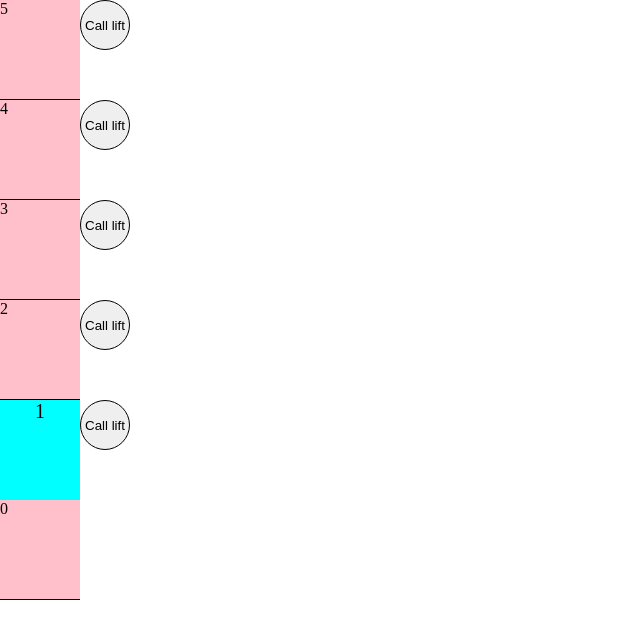
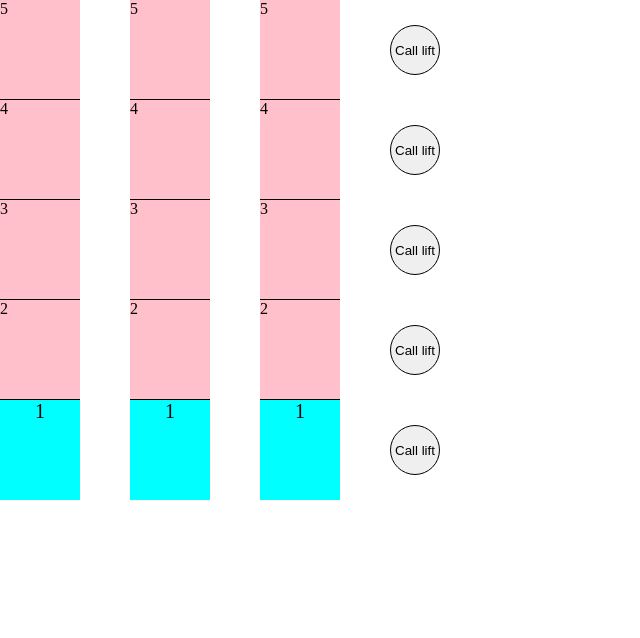
Before and after one commit to Faytelson/lift-emulator, a Vue app: page / in a window 1280 px wide. Shown: the top 638 px of the page, without its empty margins (0-640 px from the left). Built offline with nearby package versions, Linux system fonts and the light colour scheme.

Commit message:
начата работа над работой приложения с несколькими лифтами

```diff
--- a/src/App.vue
+++ b/src/App.vue
@@ -1,36 +1,25 @@
 <template>
   <div id="app">
-    <div class="container">
-      <div class="stages">
+    <div class="container-xl">
+      <LiftComponent
+          :stages="stages"
+          :localObj="localObj"
+          v-for="lift in lifts"
+          :key=lift.id
+          :num="lift.id"
+          :ref='`lift${lift.id}`'
+      ></LiftComponent>
+      <div class="buttons">
         <div
-            class="stages__stage"
-            v-for="stage in stages"
-            :key="stage.id"
-        >{{ stage.id }}
+            class="buttons__button-container"
+            v-for="button in stages"
+            :key="button.id"
+        >
           <button
-              class="stages__stage-button"
-              :key="stage.id"
-              v-if="stage.id !== 0"
-              @click="callLift(stage.id, $event.target)"
+              class="buttons__button"
+              @click="checkLifts"
           >Call lift
           </button>
-        </div>
-      </div>
-      <div class="lift-track">
-        <div
-            class="lift-track__lift"
-            ref="lift"
-        >
-          <div
-              class="table"
-          >
-            <div
-                v-show="tableClass"
-                class="table__direction"
-                :class="tableClass"
-            ></div>
-            <div class="table__stage">{{ currentActive }}</div>
-          </div>
         </div>
       </div>
     </div>
@@ -38,13 +27,15 @@
 </template>
 
 <script>
+import LiftComponent from "@/components/LiftComponent";
 
 export default {
   name: 'App',
-  components: {},
+  components: {
+    LiftComponent
+  },
   mounted() {
-    this.checkSessionState();
-    this.$refs.lift.style.bottom = `${this.current * 100}px`;
+    this.setLocalObject();
   },
   data() {
     return {
@@ -56,85 +47,21 @@ export default {
         {id: 4},
         {id: 5}
       ],
-      callStack: [],
-      vacant: true,
-      current: 1,
-      currentActive: 1,
-      tableClass: ''
+      lifts: [{id: 1}, {id: 2}, {id: 3}],
+      localObj: {}
+    }
+  },
+  computed: {
+    getLocalObj() {
+      return JSON.stringify(this.localObj)
     }
   },
   methods: {
-    callLift(id, target) {
-      if (this.currentActive !== id) {
-        target.style.background = 'yellow';
-        if (!this.callStack.includes(id)) {
-          this.callStack.push(id)
-        }
-        if (this.vacant) {
-          this.launchLift(this.callStack[0], target);
-        }
-      }
+    checkLifts() {
+
     },
-    launchLift(id, button) {
-      const self = this;
-      this.currentActive = id;
-      localStorage.setItem('currentActive', self.currentActive);
-      this.vacant = false;
-      let delta = Math.abs(id - this.current);
-      // setting lift's position
-      let interval = setInterval(function () {
-        if (self.current > id) {
-          self.tableClass = 'down';
-          self.$refs.lift.style.bottom = `${parseFloat(self.$refs.lift.style.bottom) - 1}px`;
-          if (self.$refs.lift.style.bottom <= `${id * 100}px`) {
-            clearInterval(interval)
-          }
-        } else {
-          self.tableClass = 'up';
-          self.$refs.lift.style.bottom = `${parseFloat(self.$refs.lift.style.bottom) + 1}px`;
-          if (self.$refs.lift.style.bottom >= `${id * 100}px`) {
-            clearInterval(interval)
-          }
-        }
-      }, 10);
-      //set timer depending on animation time
-      setTimeout(function () {
-        setTimeout(function () {
-          self.vacant = true;
-          button.style.background = 'white';
-          self.callStack.shift(self.callStack[0]);
-          self.checkStack();
-        }, 3000)
-        self.current = id;
-        localStorage.setItem('current', self.current);
-        self.tableClass = '';
-        self.animate(button);
-      }, delta * 1000)
-    },
-    checkStack() {
-      const buttons = document.querySelectorAll('.stages__stage-button');
-      if (this.callStack.length > 0) {
-        this.callLift(this.callStack[0], buttons[this.callStack[0] - 1]);
-      }
-    },
-    animate(button) {
-      let counter = 0;
-      let intervalFlashing = setInterval(function () {
-        button.classList.toggle('blue');
-        counter += 0.5;
-        if (counter >= 3) {
-          clearInterval(intervalFlashing);
-          button.classList.remove('blue');
-        }
-      }, 500)
-    },
-    checkSessionState() {
-      if (localStorage.getItem('current')) {
-        this.current = localStorage.getItem('current');
-      }
-      if (localStorage.getItem('currentActive')) {
-        this.currentActive = localStorage.getItem('currentActive');
-      }
+    setLocalObject() {
+      localStorage.setItem('localObj', this.getLocalObj);
     }
   }
 }
@@ -158,27 +85,29 @@ button {
   border: none;
 }
 
-.container {
-  position: relative;
+.container-xl {
+  display: flex;
+  gap: 50px;
 }
 
-.stages {
-  width: 80px;
+.buttons {
+  width: 50px;
   display: flex;
   flex-direction: column-reverse;
 
-  &__stage {
+  &__button-container {
     width: 100%;
     height: 100px;
-    background-color: pink;
-    border-bottom: 1px solid #000;
-    position: relative;
+    display: flex;
+    align-items: center;
+    justify-content: center;
+
+    &:first-child {
+      opacity: 0;
+    }
   }
 
-  &__stage-button {
-    position: absolute;
-    left: 100%;
-    top: 0;
+  &__button {
     width: 50px;
     height: 50px;
     border-radius: 50%;
@@ -186,50 +115,4 @@ button {
     border: 1px solid #000;
   }
 }
-
-.lift-track {
-  position: absolute;
-  width: 80px;
-  height: 100%;
-  bottom: 0;
-  left: 0;
-
-  &__lift {
-    height: 100px;
-    width: 100%;
-    background-color: aqua;
-    position: absolute;
-    bottom: 100px;
-  }
-}
-
-.table {
-  display: flex;
-  align-items: center;
-  flex-direction: column;
-  gap: 10px;
-
-  &__direction {
-    height: 30px;
-    width: 30px;
-    border-top: 2px solid #6E18C0;
-    border-right: 2px solid #6E18C0;
-
-    &.down {
-      transform: rotate(135deg);
-    }
-
-    &.up {
-      transform: rotate(-45deg);
-    }
-  }
-
-  &__stage {
-    font-size: 20px;
-  }
-}
-
-.blue {
-  background-color: #DAF0FF !important;
-}
 </style>
--- /dev/null
+++ b/src/components/LiftComponent.vue
@@ -0,0 +1,209 @@
+<template>
+  <div class="container">
+    <div class="stages">
+      <div
+          class="stages__stage"
+          v-for="stage in stages"
+          :key="stage.id"
+      >{{ stage.id }}
+      </div>
+    </div>
+    <div class="lift-track">
+      <div
+          class="lift-track__lift"
+          ref="lift"
+      >
+        <div
+            class="table"
+        >
+          <div
+              v-show="tableClass"
+              class="table__direction"
+              :class="tableClass"
+          ></div>
+          <div class="table__stage">{{ currentActive }}</div>
+        </div>
+      </div>
+    </div>
+  </div>
+</template>
+
+<script>
+export default {
+  name: "LiftComponent",
+  props: {
+    stages: {
+      type: Array,
+    },
+    num: {
+      type: Number,
+    },
+    localObj: Object,
+  },
+  mounted() {
+    this.checkSessionState();
+    this.lift.style.bottom = `${this.current * 100}px`;
+  },
+  data() {
+    return {
+      callStack: [],
+      vacant: true,
+      current: 1,
+      currentActive: 1,
+      tableClass: '',
+    }
+  },
+  computed: {
+    lift() {
+      return this.$refs.lift
+    },
+    localObjCopy() {
+      return this.localObj
+    }
+  },
+  methods: {
+    callLift(id, target) {
+      if (this.currentActive !== id) {
+        target.style.background = 'yellow';
+        if (!this.callStack.includes(id)) {
+          this.callStack.push(id)
+        }
+        if (this.vacant) {
+          this.launchLift(this.callStack[0], target);
+        }
+      }
+    },
+    launchLift(id, button) {
+      const self = this;
+      this.currentActive = id;
+      localStorage.setItem(`currentActive${this.num}`, self.currentActive);
+      this.vacant = false;
+      let delta = Math.abs(id - this.current);
+      // setting lift's position
+      let interval = setInterval(function () {
+        if (self.current > id) {
+          self.tableClass = 'down';
+          self.lift.style.bottom = `${parseFloat(self.lift.style.bottom) - 1}px`;
+          if (self.lift.style.bottom <= `${id * 100}px`) {
+            clearInterval(interval)
+          }
+        } else {
+          self.tableClass = 'up';
+          self.lift.style.bottom = `${parseFloat(self.lift.style.bottom) + 1}px`;
+          if (self.lift.style.bottom >= `${id * 100}px`) {
+            clearInterval(interval)
+          }
+        }
+      }, 10);
+      //set timer depending on animation time
+      setTimeout(function () {
+        setTimeout(function () {
+          self.vacant = true;
+          button.style.background = 'white';
+          self.callStack.shift(self.callStack[0]);
+          self.checkStack();
+        }, 3000)
+        self.current = id;
+        localStorage.setItem('current', self.current);
+        self.tableClass = '';
+        self.animate(button);
+      }, delta * 1000)
+    },
+    checkStack() {
+      const buttons = document.querySelectorAll('.stages__stage-button');
+      if (this.callStack.length > 0) {
+        this.callLift(this.callStack[0], buttons[this.callStack[0] - 1]);
+      }
+    },
+    animate(button) {
+      let counter = 0;
+      let intervalFlashing = setInterval(function () {
+        button.classList.toggle('blue');
+        counter += 0.5;
+        if (counter >= 3) {
+          clearInterval(intervalFlashing);
+          button.classList.remove('blue');
+        }
+      }, 500)
+    },
+    checkSessionState() {
+      if (localStorage.getItem('current')) {
+        this.current = localStorage.getItem('current');
+      }
+      if (localStorage.getItem('currentActive')) {
+        this.currentActive = localStorage.getItem('currentActive');
+      }
+    }
+  }
+}
+</script>
+
+<style scoped lang="scss">
+.container {
+  position: relative;
+}
+
+.stages {
+  width: 80px;
+  display: flex;
+  flex-direction: column-reverse;
+
+  &__stage {
+    width: 100%;
+    height: 100px;
+    background-color: pink;
+    border-bottom: 1px solid #000;
+    position: relative;
+
+    &:first-child {
+      opacity: 0;
+    }
+  }
+}
+
+.lift-track {
+  position: absolute;
+  width: 80px;
+  height: 100%;
+  bottom: 0;
+  left: 0;
+
+  &__lift {
+    height: 100px;
+    width: 100%;
+    background-color: aqua;
+    position: absolute;
+    bottom: 100px;
+  }
+}
+
+.table {
+  display: flex;
+  align-items: center;
+  flex-direction: column;
+  gap: 10px;
+
+  &__direction {
+    height: 30px;
+    width: 30px;
+    border-top: 2px solid #6E18C0;
+    border-right: 2px solid #6E18C0;
+
+    &.down {
+      transform: rotate(135deg);
+    }
+
+    &.up {
+      transform: rotate(-45deg);
+    }
+  }
+
+  &__stage {
+    font-size: 20px;
+  }
+}
+
+.blue {
+  background-color: #DAF0FF !important;
+}
+</style>
```
Also changed, not shown: 13 other files (tests, documents, lock files or other folders).
